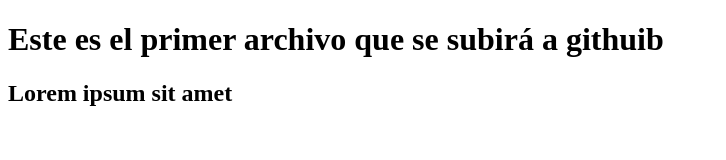
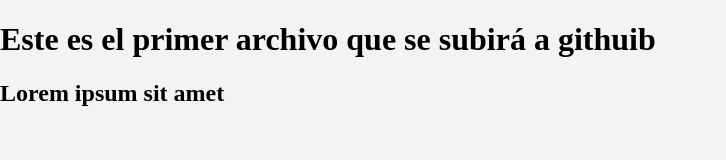
Before and after one commit to HeliosPastor/udemy-tutorial, a plain HTML site: page index.html in a window 1280 px wide. Shown: the whole page, without its empty margins (0-726 px from the left). Drawn offline with Linux system fonts and the light colour scheme.

Commit message:
Intento poner SCSS

```diff
--- a/index.html
+++ b/index.html
@@ -3,6 +3,7 @@
   <head>
     <meta charset="utf-8">
     <title>Udemy Tutorial GITHUB</title>
+    <link rel="stylesheet" type="text/css" href="./main.css">
   </head>
   <body>
     <h1>Este es el primer archivo que se subirá a githuib</h1>
--- /dev/null
+++ b/main.scss
@@ -0,0 +1,7 @@
+$background-color: #F3F3F3;
+html, body{
+  width: 100%;
+  height: 100%;
+  margin: auto;
+  background-color: $background-color;
+}
```
Also changed, not shown: main.css (added).
